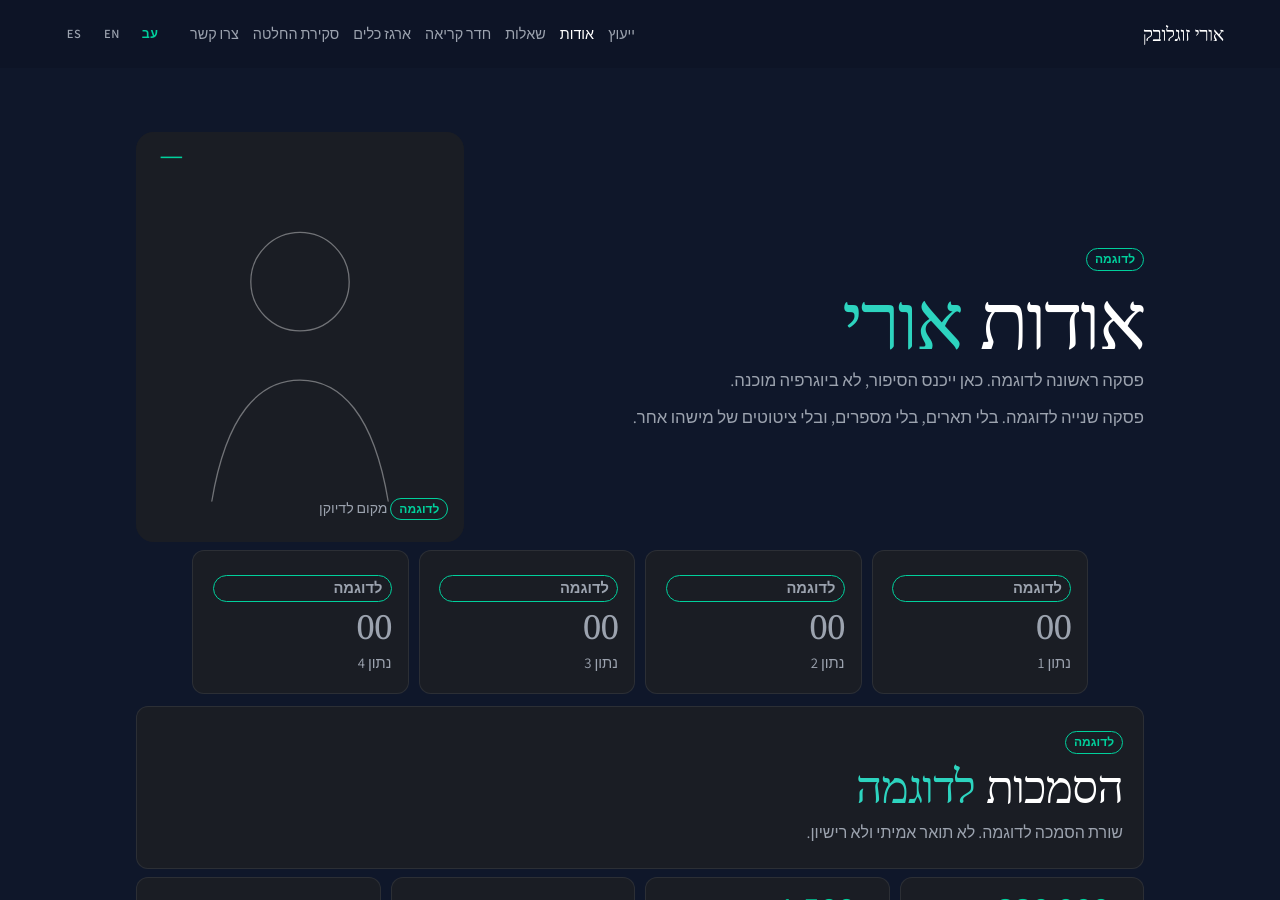
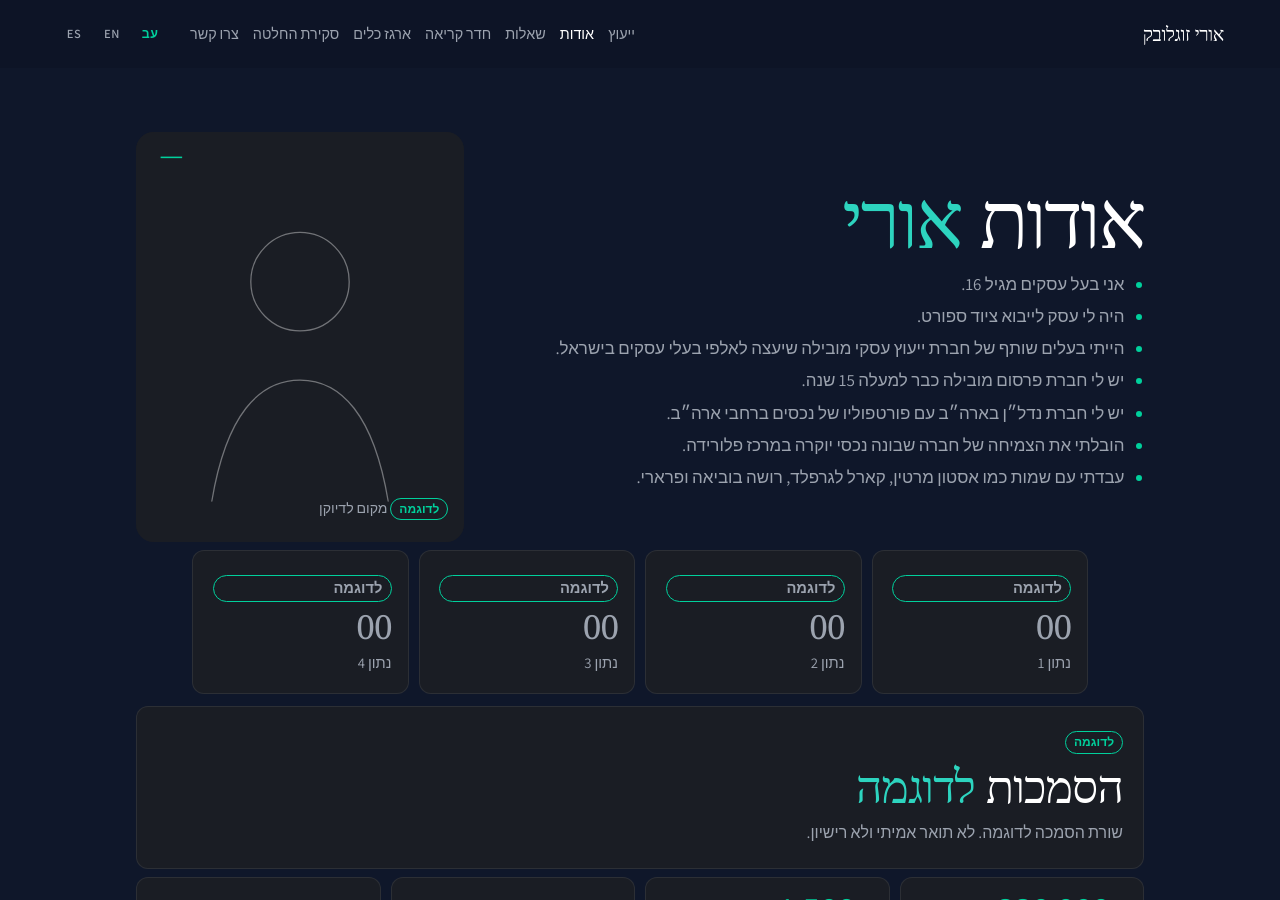
Before and after one commit to urisoglowek-ui/real_estate, a Jekyll site: the page uri/about.html, which Jekyll copies as it is, in a window 1280 px wide and 900 px high. Built offline with Jekyll 4.4.1, drawn with Linux system fonts in a browser that asks for light colours; some web fonts are replaced.

Commit message:
Use Uri's bio on the About page (#27)
* Replace the About page sample bio with Uri's own account.

Hebrew, English, and Spanish. The sample tag stays on the portrait, stats, and credentials.

Co-authored-by: urisoglowek-ui <urisoglowek-ui@users.noreply.github.com>

* Add the Florida luxury work to the About bio.

Two sentences in Hebrew, English, and Spanish. Brand names stay Aston Martin, Karl Lagerfeld, Roche Bobois, and Ferrari.

Co-authored-by: urisoglowek-ui <urisoglowek-ui@users.noreply.github.com>

---------

Co-authored-by: Cursor Agent <cursoragent@cursor.com>
Co-authored-by: urisoglowek-ui <urisoglowek-ui@users.noreply.github.com>

```diff
--- a/uri/about.html
+++ b/uri/about.html
@@ -5,7 +5,7 @@
 <meta name="viewport" content="width=device-width, initial-scale=1.0">
 <meta name="robots" content="noindex, nofollow">
 <title>אודות — אורי זוגלובק</title>
-<meta name="description" content="פסקה ראשונה לדוגמה. כאן ייכנס הסיפור, לא ביוגרפיה מוכנה.">
+<meta name="description" content="בעל עסקים מגיל 16. ייעוץ עסקי, פרסום, ונדל״ן בארה״ב.">
 <link rel="canonical" href="https://soglowekcapital.com/uri/about.html">
 <link rel="alternate" hreflang="he" href="https://soglowekcapital.com/uri/about.html">
 <link rel="alternate" hreflang="en" href="https://soglowekcapital.com/uri/en/about.html">
@@ -41,10 +41,16 @@
     <div class="wrap">
       <div class="hero-grid">
         <div>
-          <span class="tag">לדוגמה</span>
           <h1>אודות <span class="key">אורי</span></h1>
-          <p class="lede">פסקה ראשונה לדוגמה. כאן ייכנס הסיפור, לא ביוגרפיה מוכנה.</p>
-          <p class="lede">פסקה שנייה לדוגמה. בלי תארים, בלי מספרים, ובלי ציטוטים של מישהו אחר.</p>
+          <ul class="checks">
+            <li>אני בעל עסקים מגיל <span class="num">16</span>.</li>
+            <li>היה לי עסק לייבוא ציוד ספורט.</li>
+            <li>הייתי בעלים שותף של חברת ייעוץ עסקי מובילה שיעצה לאלפי בעלי עסקים בישראל.</li>
+            <li>יש לי חברת פרסום מובילה כבר למעלה <span class="num">15</span> שנה.</li>
+            <li>יש לי חברת נדל״ן בארה״ב עם פורטפוליו של נכסים ברחבי ארה״ב.</li>
+            <li>הובלתי את הצמיחה של חברה שבונה נכסי יוקרה במרכז פלורידה.</li>
+            <li>עבדתי עם שמות כמו אסטון מרטין, קארל לגרפלד, רושה בוביאה ופרארי.</li>
+          </ul>
         </div>
         <figure class="portrait">
         <img src="/uri/portrait.svg" alt="" width="640" height="800">
```
Also changed, not shown: uri/en/about.html (+10 -4 lines), uri/es/about.html (+10 -4 lines).
